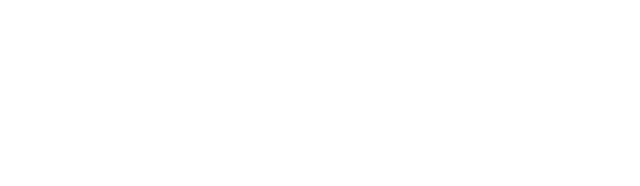
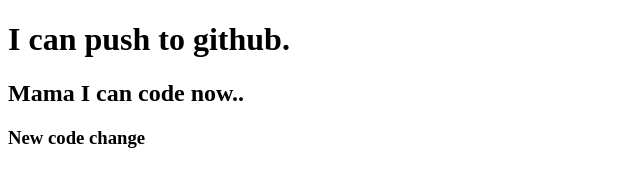
Before and after one commit to sumaiyatasnim/my-second-repo, a plain HTML site: page index.html in a window 1280 px wide. Shown: the whole page, without its empty margins (0-640 px from the left). Drawn offline with Linux system fonts and the light colour scheme.

Commit message:
addeded header

```diff
--- a/index.html
+++ b/index.html
@@ -7,6 +7,8 @@
     <title>My second REPO</title>
 </head>
 <body>
-
+   <h1>I can push to github.</h1>
+   <h2>Mama I can code now..</h2>
+   <h3>New code change</h3>
 </body>
 </html>
```
